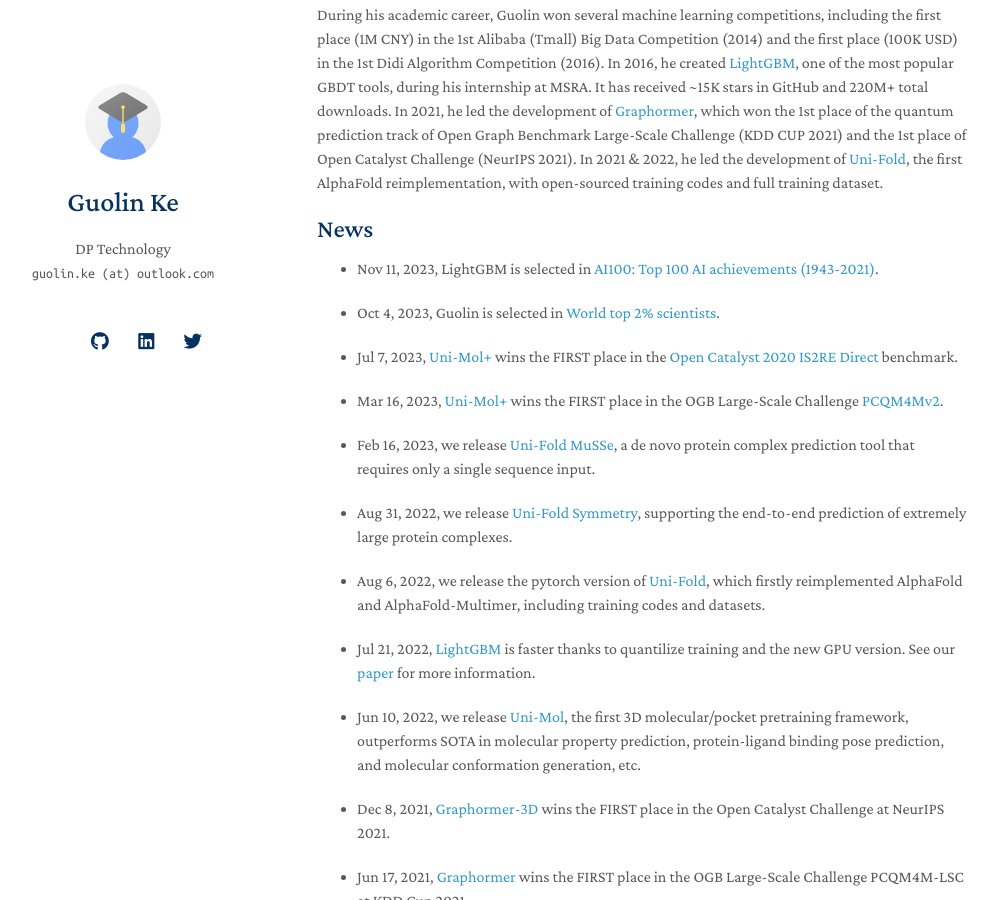
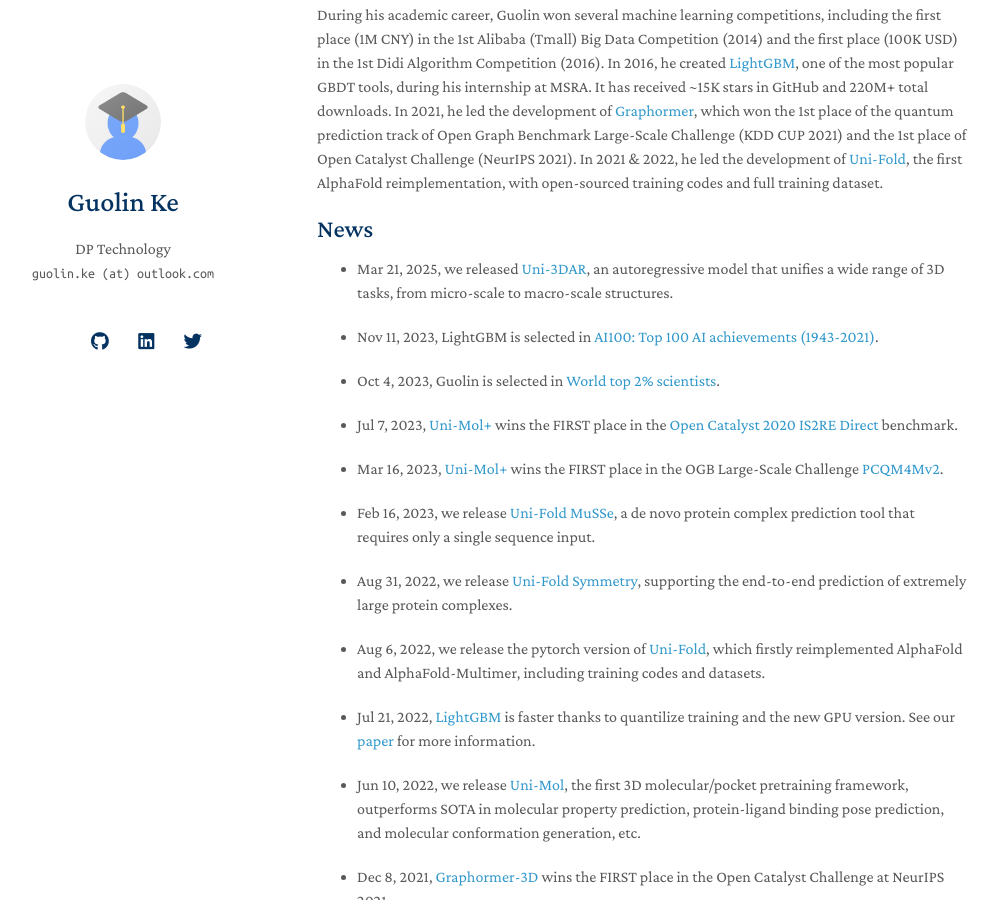
Before and after one commit to guolinke/guolinke.github.io, a Jekyll site: the page built from index.md, in a window 1280 px wide and 900 px high, scrolled down 338 px. Shown: the whole window, without its empty margins (153-1151 px from the left). Built offline with Jekyll 4.4.1, drawn with Linux system fonts in a browser that asks for light colours; nearby versions of some CDN libraries; a style sheet for code colours, icons or effects is not loaded; our own code applies the rules of GitHub Pages for plain Markdown files.

Commit message:
Update index.md

```diff
--- a/index.md
+++ b/index.md
@@ -14,6 +14,8 @@ In 2021, he led the development of [Graphormer](https://github.com/microsoft/Gra
 In 2021 & 2022, he led the development of [Uni-Fold](https://github.com/dptech-corp/Uni-Fold), the first AlphaFold reimplementation, with open-sourced training codes and full training dataset.
 
 ## News
+
+- Mar 21, 2025, we released [Uni-3DAR](https://uni-3dar.github.io), an autoregressive model that unifies a wide range of 3D tasks, from micro-scale to macro-scale structures.
 
 - Nov 11, 2023, LightGBM is selected in [AI100: Top 100 AI achievements (1943-2021)](https://evaluation.benchcouncil.org/ai/).
 
```
